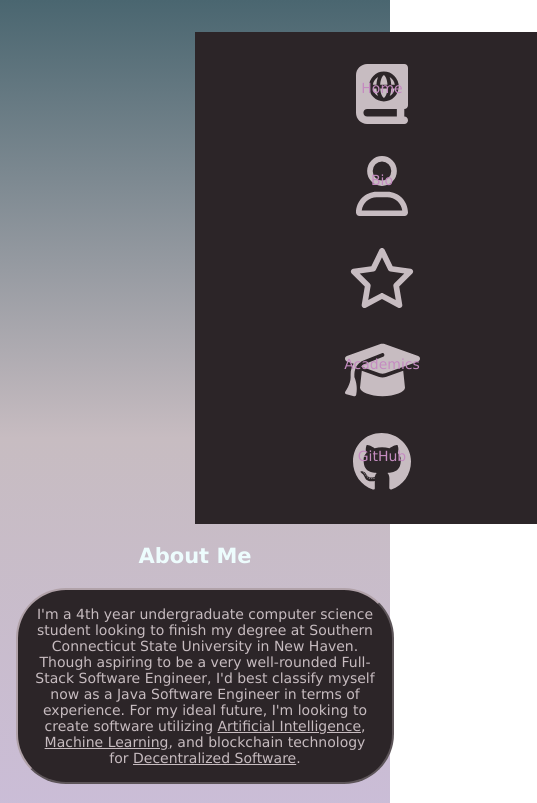
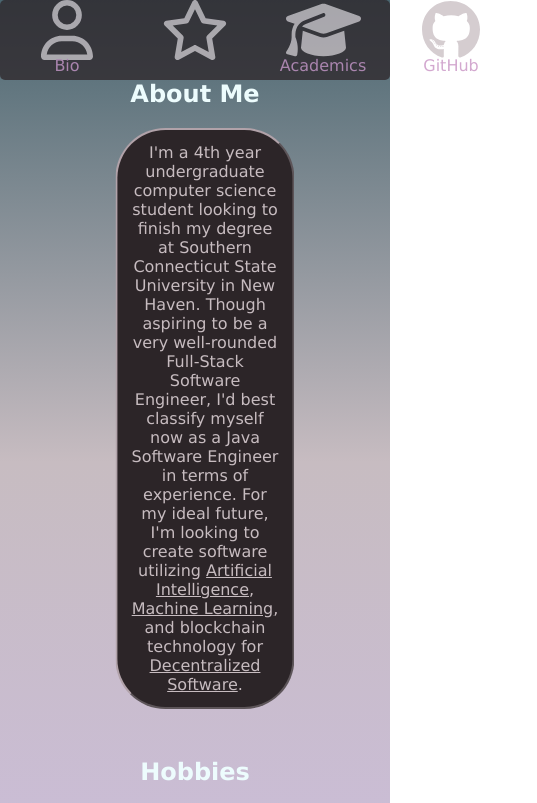
Before and after one commit to Chokinski/chokinski.github.io, a plain HTML site: page bio.html in a window 390 px wide. Shown: the top 803 px of the page, 537 px wide, since content can reach past the window. Drawn offline with Linux system fonts and the light colour scheme.

Commit message:
on second thought, forget mobile man just view it from a desktop.

```diff
--- a/styles.css
+++ b/styles.css
@@ -213,77 +213,6 @@ a, a:visited, a:hover, a:active {
     }
 
 }
-/* iPhone & Small Mobile Styles (up to 414px wide) */
-@media screen and (max-width: 414px) {
-    /* General Body and Layout Adjustments */
-    body {
-        font-size: 14px; /* Smaller font for mobile */
-    }
-
-    .main {
-        margin-top: 2rem; /* Reduce the top margin for mobile screens */
-        padding: 0 1rem; /* Add some padding for mobile */
-    }
-
-    /* Adjust Paragraph Styles for Mobile */
-    .pStyle {
-        width: 100%; /* Full width for the mobile screen */
-        max-width: 100%; /* Prevents it from exceeding the screen width */
-        padding: 1rem; /* Adjust padding for mobile */
-    }
-
-    /* Adjust Navbar Styles */
-    .navbar {
-        width: 100%; /* Make the navbar full width */
-        height: auto; /* Auto height on mobile */
-        padding: 1rem 0; /* Add padding on top and bottom */
-        opacity: 1; /* Remove opacity for clarity on mobile */
-        border-radius: 0; /* No rounded corners */
-        transform: none; /* Remove transform */
-        position: relative; /* Position navbar normally */
-    }
-
-    .navbar-nav {
-        flex-direction: column; /* Stack navbar items vertically on mobile */
-        align-items: center; /* Center items in the navbar */
-    }
-
-    .nav-link {
-        width: 100%; /* Make links fill the width */
-        padding: 1rem; /* Adjust padding for mobile links */
-        text-align: center; /* Center the text inside the links */
-    }
-
-    /* Adjust Heading Sizes */
-    .h2 {
-        font-size: 30px; /* Slightly smaller font size for mobile */
-    }
-
-    /* Adjust List Items for Mobile */
-    .ul {
-        flex-direction: column; /* Stack list items vertically */
-    }
-
-    .liStyle {
-        width: 80%; /* Make list items take up more space */
-        margin: 1rem auto; /* Adjust margin for list items */
-    }
-
-    /* Hide Link Text in Navbar on Mobile */
-    .link-text {
-        display: block; /* Make it visible on mobile */
-        margin-top: 1rem; /* Space it out from the navbar */
-    }
-
-    /* Adjust Scrollbar for Mobile */
-    body::-webkit-scrollbar {
-        width: 0.2rem; /* Make scrollbar smaller */
-    }
-
-    body::-webkit-scrollbar-thumb {
-        background: #A289BE; /* Lighter scrollbar color */
-    }
-}
 
 /* Tablet Styles (768px to 1024px) */
 @media screen and (min-width: 768px) and (max-width: 1024px) {
```
